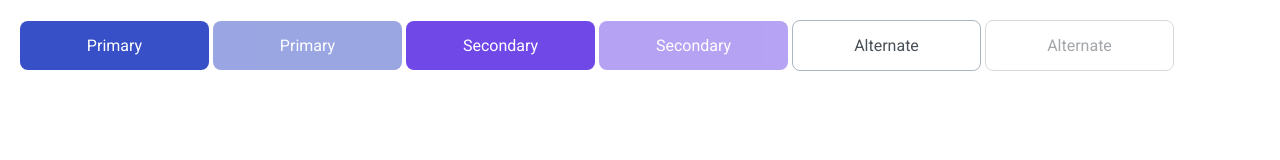
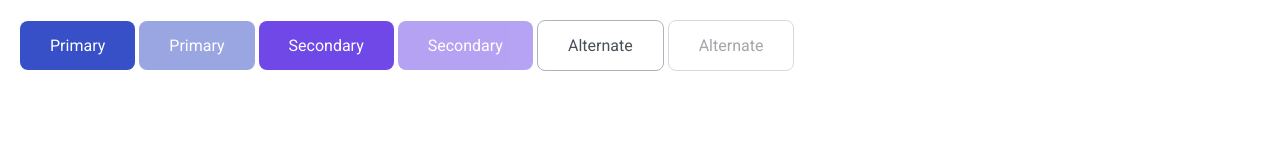
Before and after one commit to js-tasks-ru/htmlcss-20220210_koavlevroman, a website: page 03-lection1/01-button/index.html in a window 1280 px wide. Drawn offline with Linux system fonts and the light colour scheme.

Commit message:
правки после ревью

```diff
--- a/03-lection1/01-button/button.css
+++ b/03-lection1/01-button/button.css
@@ -1,8 +1,8 @@
 /* Стилизация кнопки */
 .button {
-    width: 189px;
-    padding: 15px 0;
+    padding: 15px 30px;
     border-radius: 8px;
+    font-family: 'Roboto', sans-serif;
     font-size: 16px;
     color: var(--white);
     cursor: pointer;
@@ -16,32 +16,32 @@
 
 /* primary */
 
-.button.button_primary {
+.button_primary {
     background: var(--primary);
 }
 
-.button.button_primary:hover {
+.button_primary:hover {
     background: #2342C0;
 }
 
 /* secondary */
 
-.button.button_secondary {
+.button_secondary {
     background: var(--secondary);
 }
 
-.button.button_secondary:hover {
+.button_secondary:hover {
     background: #5028C6;
 }
 
 /*  Alternate */
 
-.button.button_alternate {
+.button_alternate {
     color: var(--grey-4);
     background: var(--alternate);
     border: 1px solid var(--grey-3);
 }
 
-.button.button_alternate:hover {
+.button_alternate:hover {
     border: 1px solid var(--black);
 }
```
